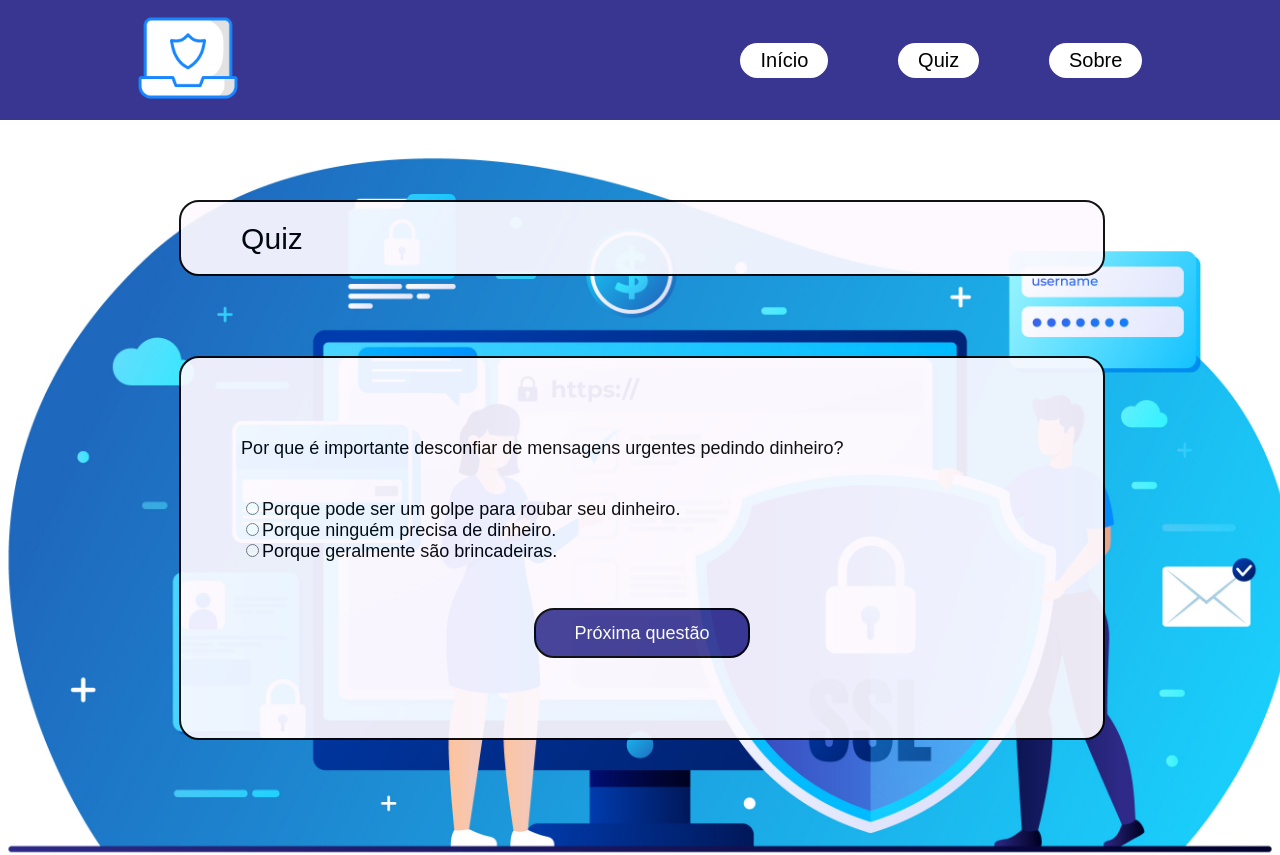
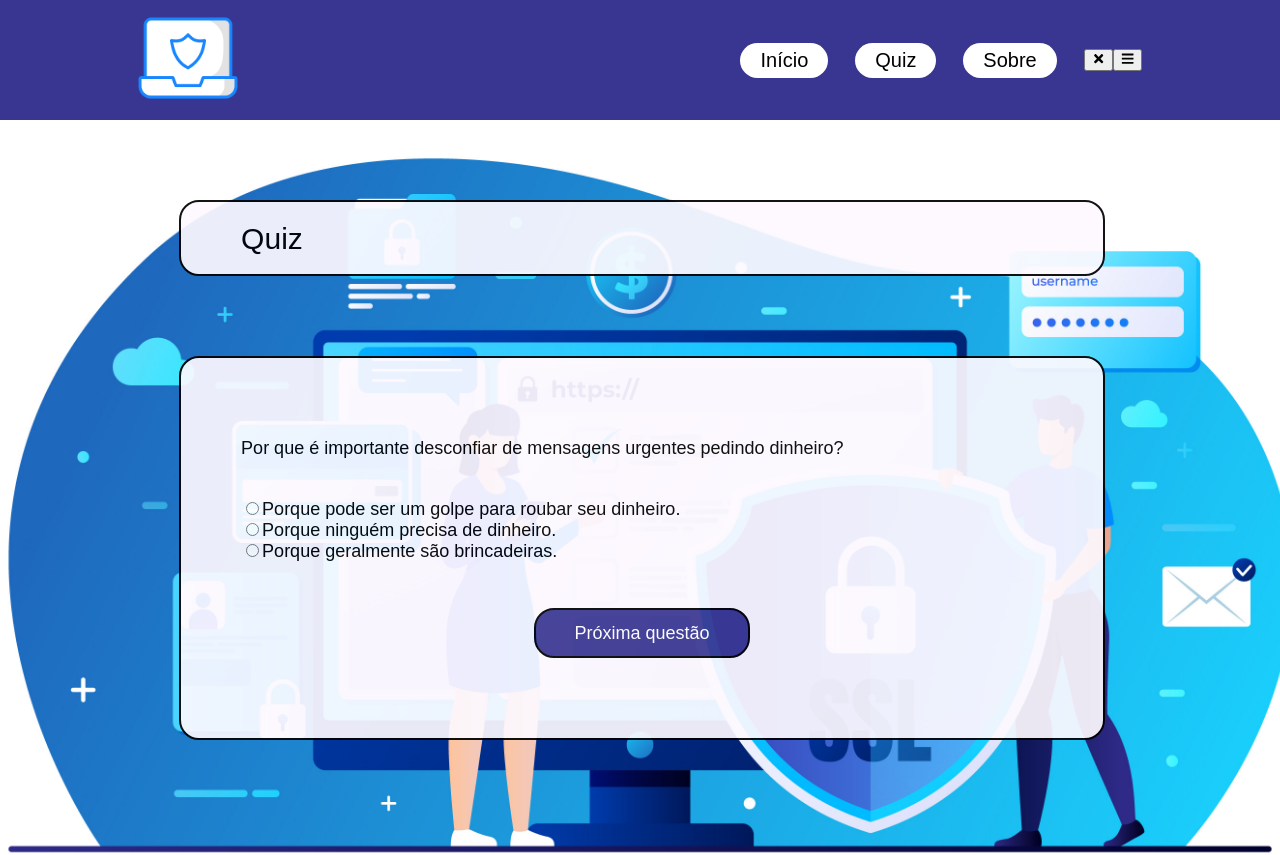
Before and after one commit to Robert-025/Projetos_UniDrummond, a React (Create React App) app in the folder PEX/react/client/: page /quiz in a window 1280 px wide. Shown: the top 855 px of the page. Built offline with nearby package versions, Linux system fonts and the light colour scheme.

Commit message:
inicio navbar

```diff
--- a/PEX/react/client/package.json
+++ b/PEX/react/client/package.json
@@ -10,6 +10,7 @@
     "axios": "^1.8.4",
     "react": "^19.1.0",
     "react-dom": "^19.1.0",
+    "react-icons": "^5.5.0",
     "react-redux": "^9.2.0",
     "react-router-dom": "^7.5.3",
     "react-scripts": "5.0.1",
--- a/PEX/react/client/src/components/Header.js
+++ b/PEX/react/client/src/components/Header.js
@@ -1,25 +1,27 @@
 import React from 'react';
+import Navbar from './Navbar.js';
 
 import '../styles/App.css';
 import Logo from '../img/logo.png'
 
 export default function Header() {
     return (
-        <>
-            <header>
-                <div className="content-cabecalho">
-                    <div className="esquerdo-header">
-                        <img src={Logo} alt="Logo do site" />
-                    </div>
-                    <div className="direito-header">
-                        <nav className="links-cabecalho">
-                            <a href="/">Início</a>
-                            <a href="/quiz">Quiz</a>
-                            <a href="/about">Sobre</a>
-                        </nav>
-                    </div>
-                </div>
-            </header>
-        </>
+        // <header>
+        //     <div className="content-cabecalho">
+        //         <div className="esquerdo-header">
+        //             <img src={Logo} alt="Logo do site" />
+        //         </div>
+        //         <div className="direito-header">
+        //             <nav className="links-cabecalho">
+        //                 <a href="/">Início</a>
+        //                 <a href="/quiz">Quiz</a>
+        //                 <a href="/about">Sobre</a>
+        //             </nav>
+        //         </div>
+        //     </div>
+        // </header>
+        <React.Fragment>
+            <Navbar />
+        </React.Fragment>
     )
 }
--- /dev/null
+++ b/PEX/react/client/src/components/Navbar.js
@@ -0,0 +1,36 @@
+import '../styles/test.css';
+import { FaBars, FaTimes } from 'react-icons/fa';
+import {  useRef } from 'react';
+import Logo from '../img/logo.png'
+
+export default function Navbar() {
+
+    const navRef = useRef();
+
+    const showNavBar = () => {
+        navRef.current.classList.toogle("responsive_nav");
+    }
+
+    return (
+        <header>
+            <div className="content-cabecalho">
+                <div className="esquerdo-header">
+                    <img src={Logo} alt="Logo do site" />
+                </div>
+                <div className="direito-header">
+                    <nav className="links-cabecalho" ref={navRef}>
+                        <a href="/">Início</a>
+                        <a href="/quiz">Quiz</a>
+                        <a href="/about">Sobre</a>
+                        <button className='nav-btn nav-close-btn' onClick={showNavBar}>
+                            <FaTimes   />
+                        </button>
+                    </nav>
+                    <button className='nav-btn nav-close-btn' onClick={showNavBar}>
+                        <FaBars />
+                    </button>
+                </div>
+            </div>
+        </header>
+    );
+}
--- a/PEX/react/client/src/styles/App.css
+++ b/PEX/react/client/src/styles/App.css
@@ -5,6 +5,7 @@
   flex-direction: column;
   font-family: 'PT Sans', sans-serif;
   font-weight: 400;
+
 }
 
 header{
@@ -24,6 +25,7 @@ header{
   align-items: center;
   justify-content: space-between;
 }
+
 .esquerdo-header img{
   width: 100px;
   height: 100px;
@@ -45,6 +47,10 @@ header{
   /* background-color: blueviolet; */
   align-items: center;
   justify-content: space-between;
+}
+
+ul{
+  list-style-type: none;
 }
 
 .links-cabecalho a{
```
Also changed, not shown: PEX/react/client/src/components/About.js (line endings or trailing spaces), PEX/react/client/src/styles/test.css (added), 1 other file (tests, documents, lock files or other folders).
